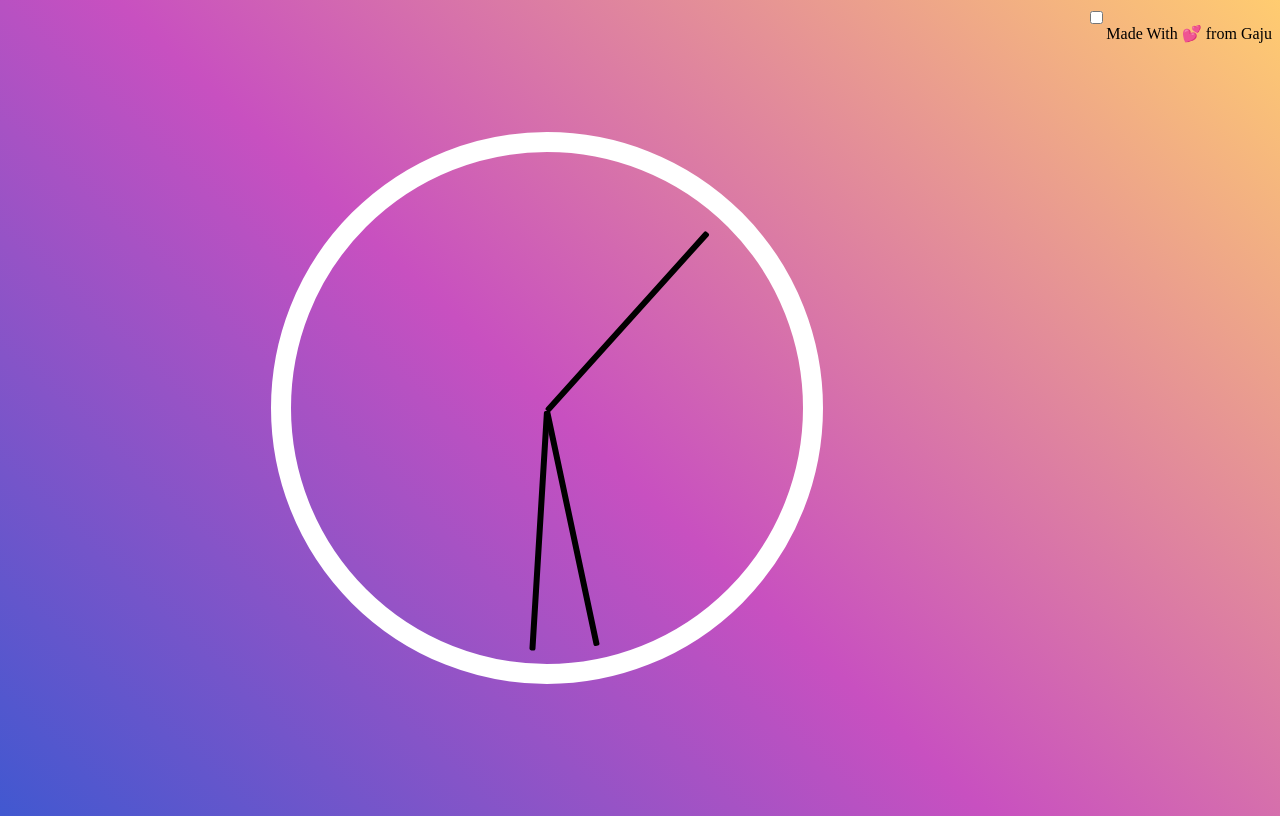
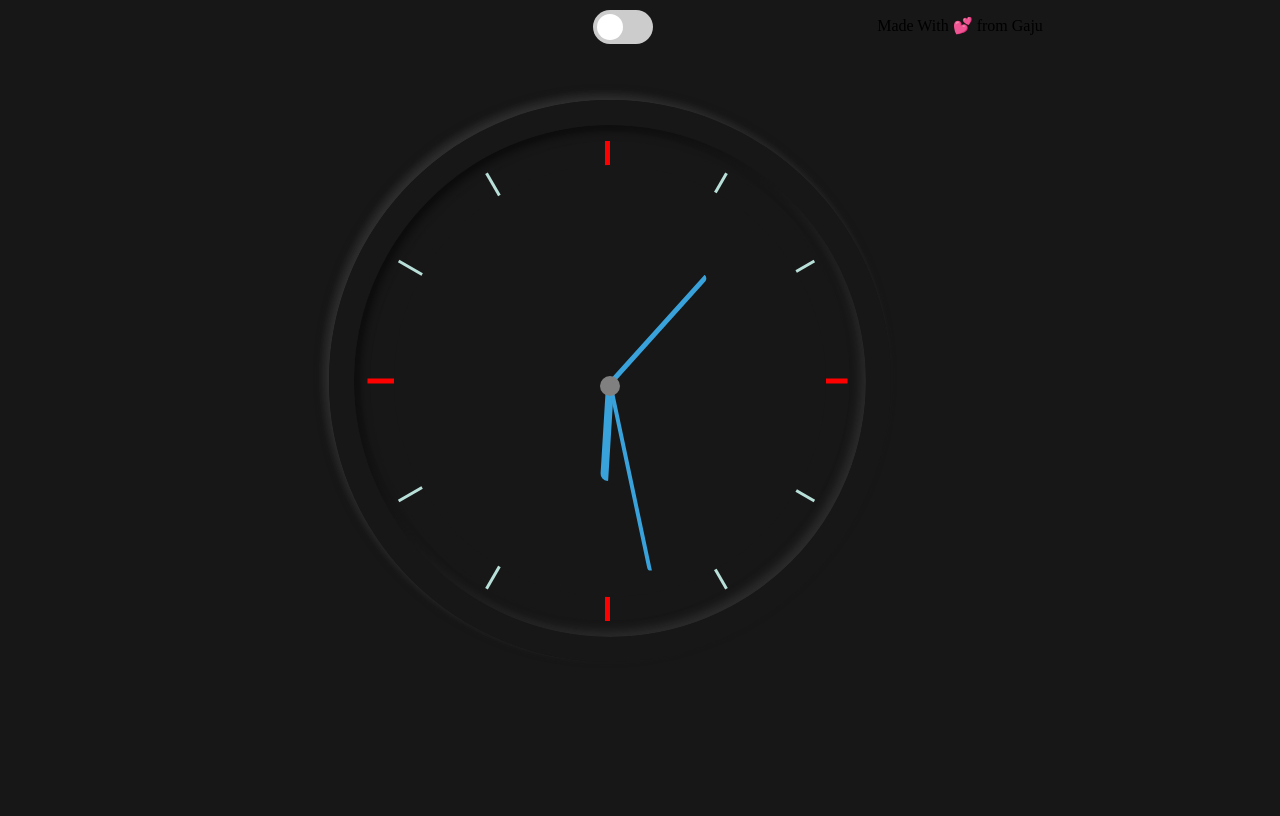
Before and after one commit to The-kadtan2027/css-clock, a plain HTML site: page index.html in a window 1280 px wide. Drawn offline with Linux system fonts and the light colour scheme.

Commit message:
V2
redesigned and added new styles

```diff
--- a/styles.css
+++ b/styles.css
@@ -1,19 +1,30 @@
+:root {
+  --primary-theme: #171717;
+  --hands-theme: #39a2db;
+}
+[data-theme="light"] {
+  --primary-theme: #ebf2f5;
+  --hands-theme: #444444;
+}
+
 html {
   margin: 0;
   padding: 0;
   box-sizing: border-box;
-
+  background: var(--primary-theme);
+  text-align: center;
 }
 
 body {
-    background-color: #4158D0;
+  /* background-color: #4158D0;
     background-image: linear-gradient(43deg, #4158D0 0%, #C850C0 46%, #FFCC70 100%);
-
+     */
+  margin: 0;
   min-height: 100vh;
   display: flex;
   text-align: center;
 }
-div{
+div {
   padding: 0;
   margin: 0;
 }
@@ -23,28 +34,178 @@ div{
   padding: 1rem;
   width: 30rem;
   height: 30rem;
-    border: 20px solid white;
+  border: 25px solid var(--primary-theme);
+  box-shadow: -5px -5px 10px rgba(67, 67, 67, 0.5),
+    inset 5px 5px 10px rgba(0, 0, 0, 0.5),
+    inset -5px -5px 10px rgba(67, 67, 67, 0.5),
+    -5px -5px 10px rgba(67, 67, 67, 0.1);
   border-radius: 50%;
   text-align: center;
-    margin: auto;
+  margin: 100px auto;
 }
 
 .clock-face {
   position: relative;
   width: 100%;
   height: 100%;
+  background: var(--primary-theme);
+  border-radius: 100%;
+  z-index: -1;
+}
+.clock-face::after {
+  -webkit-transform: rotate(90deg);
+  -moz-transform: rotate(90deg);
+  transform: rotate(90deg);
+}
 
+.clock-face::after,
+.clock-face::before,
+.clock-face .marking {
+  content: "";
+  position: absolute;
+  width: 5px;
+  height: 100%;
+  background: red;
+  z-index: 0;
+  left: 49%;
+}
+
+.clock-face .marking {
+  background: #b8dfd8;
+  width: 3px;
+}
+
+.clock-face .marking.marking-one {
+  -webkit-transform: rotate(30deg);
+  -moz-transform: rotate(30deg);
+  transform: rotate(30deg);
+}
+.clock-face .marking.marking-two {
+  -webkit-transform: rotate(60deg);
+  -moz-transform: rotate(60deg);
+  transform: rotate(60deg);
+}
+.clock-face .marking.marking-three {
+  -webkit-transform: rotate(120deg);
+  -moz-transform: rotate(120deg);
+  transform: rotate(120deg);
+}
+.clock-face .marking.marking-four {
+  -webkit-transform: rotate(150eg);
+  -moz-transform: rotate(150deg);
+  transform: rotate(150deg);
+}
+
+.inner-circle {
+  position: absolute;
+  top: 5%;
+  left: 5%;
+  width: 90%;
+  height: 90%;
+
+  border-radius: 100%;
+  background: var(--primary-theme);
+  z-index: 1;
+}
+
+.inner-dot {
+  content: "";
+  position: absolute;
+  top: 49%;
+  left: 48%;
+  width: 20px;
+  height: 20px;
+  border-radius: 20px;
+  margin-left: -6;
+  margin-top: -6;
+  background: grey;
+  z-index: 10;
 }
 
 .hand {
   position: absolute;
   top: 50%;
-    width: 50%;
-    height: 6px;
-    background-color: black;
-    border-radius: 2px;
+  left: 10%;
+  width: 40%;
+  height: 4px;
+  background: var(--hands-theme);
+  border-radius: 50px 0 0 5px;
   transform-origin: 100%;
   transform: rotate(90deg);
   transition: all 0.05s;
   transition-timing-function: cubic-bezier(0.62, 1.63, 0.76, 1.15);
+  z-index: 9;
 }
+.hand.min-hand {
+  left: 20%;
+  width: 30%;
+  height: 5px;
+}
+
+.hand.hour-hand {
+  left: 30%;
+  width: 20%;
+
+  height: 8px;
+}
+
+footer {
+  position: absolute;
+  left: 50%;
+  right: 0;
+  top: 0;
+  bottom: 0;
+}
+/* button styling */
+
+.switch {
+  position: absolute;
+  top: 10px;
+  right: 49%;
+  display: inline-block;
+  height: 34px;
+  position: relative;
+  width: 60px;
+}
+
+.switch input {
+  display: none;
+}
+
+.slider {
+  background-color: #ccc;
+  bottom: 0;
+  cursor: pointer;
+  left: 0;
+  position: absolute;
+  right: 0;
+  top: 0;
+  transition: 0.4s;
+}
+
+.slider:before {
+  background-color: #fff;
+  bottom: 4px;
+  content: "";
+  height: 26px;
+  left: 4px;
+  position: absolute;
+  transition: 0.4s;
+  width: 26px;
+}
+
+input:checked + .slider {
+  background-color: #171717;
+}
+
+input:checked + .slider:before {
+  transform: translateX(26px);
+}
+
+.slider.round {
+  border-radius: 34px;
+}
+
+.slider.round:before {
+  border-radius: 50%;
+}
```
Lines whose indentation alone changed are shown as unchanged.
